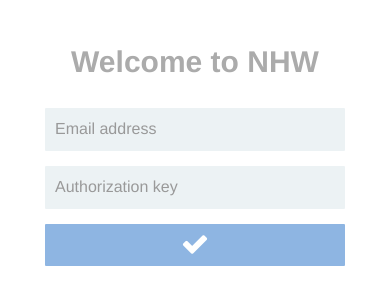
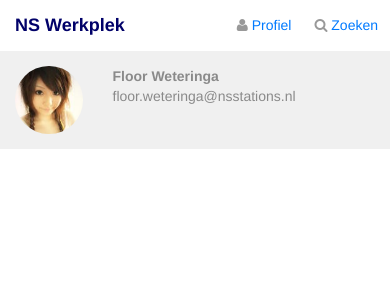
Before and after one commit to jccode/NHW, a plain HTML site: page www/index.html at #!/app/index in a window 390 px wide. Drawn offline with Linux system fonts and the light colour scheme; some packages are replaced by stand-ins of ours.

Commit message:
app-index page 10%

```diff
--- a/www/js/services.js
+++ b/www/js/services.js
@@ -16,11 +16,11 @@ angular.module('nhw.services', [])
             isAuthenticated: function() {
                 // console.log( Util.getAthorizationKey() );
 
-                return false;
+                return true;
             },
 
             hasCheckIn: function() {
-                return false;
+                return true;
             }
         };
     }])
--- a/www/partials/app-index.html
+++ b/www/partials/app-index.html
@@ -1,2 +1,15 @@
-<h1>Haved check in</h1>
-<p>here is the index page when user have check in</p>
+
+<div class="container-fluid">
+    <div class="row higher-row info-section">
+        <div class="col-sm-2 col-xs-3">
+            <img src="img/avatar.jpg" alt="Avatar" class="img-circle" />
+        </div>
+        <div class="col-sm-4 col-xs-9">
+            <b>Floor Weteringa</b><br/>
+            floor.weteringa@nsstations.nl
+        </div>
+        <div class="col-sm-3"> </div>
+        <div class="col-sm-3"> </div>
+    </div>
+    <div id="svg-container"></div>
+</div>
```
Also changed, not shown: www/img/avatar.jpg (added).
